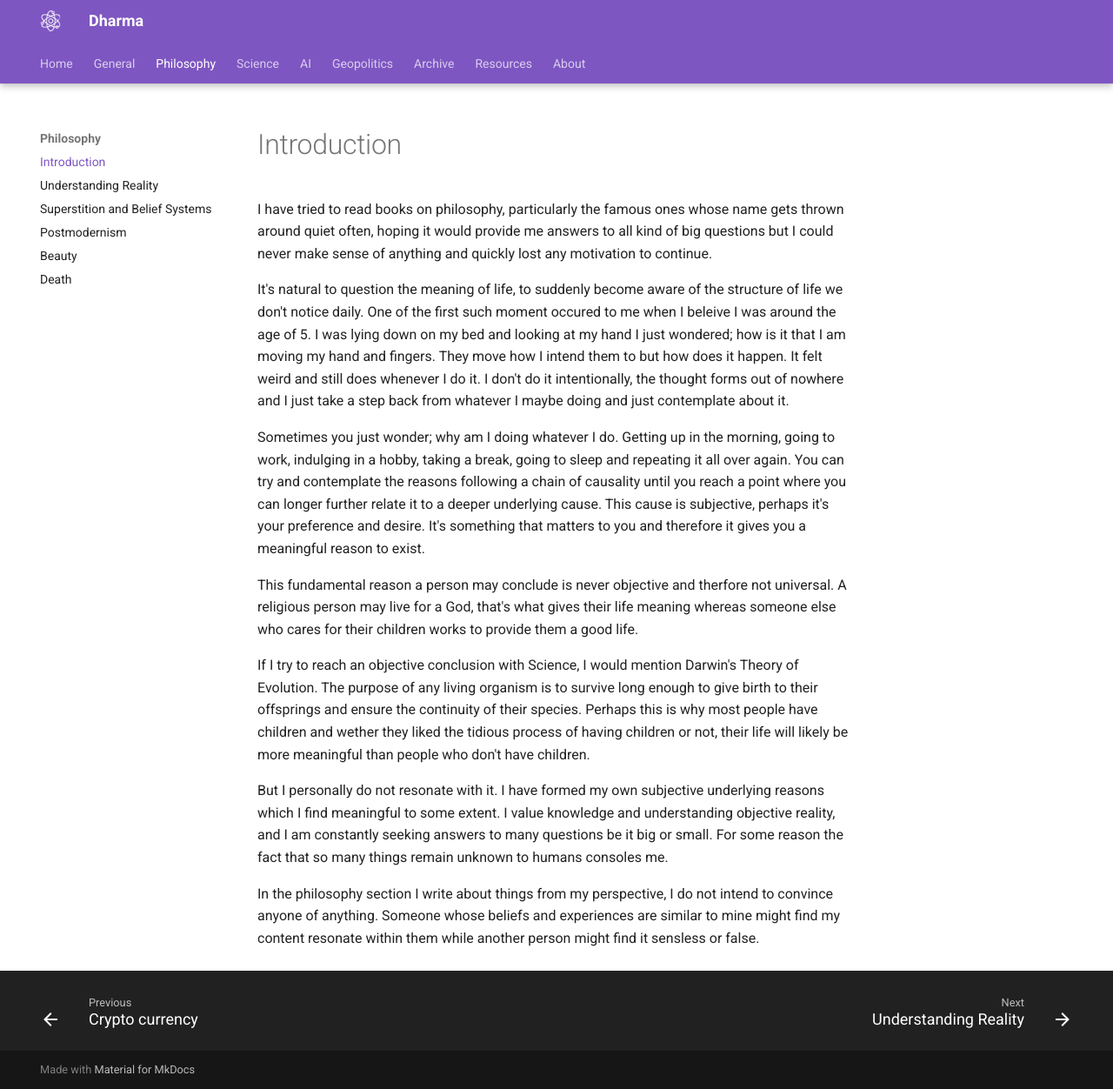
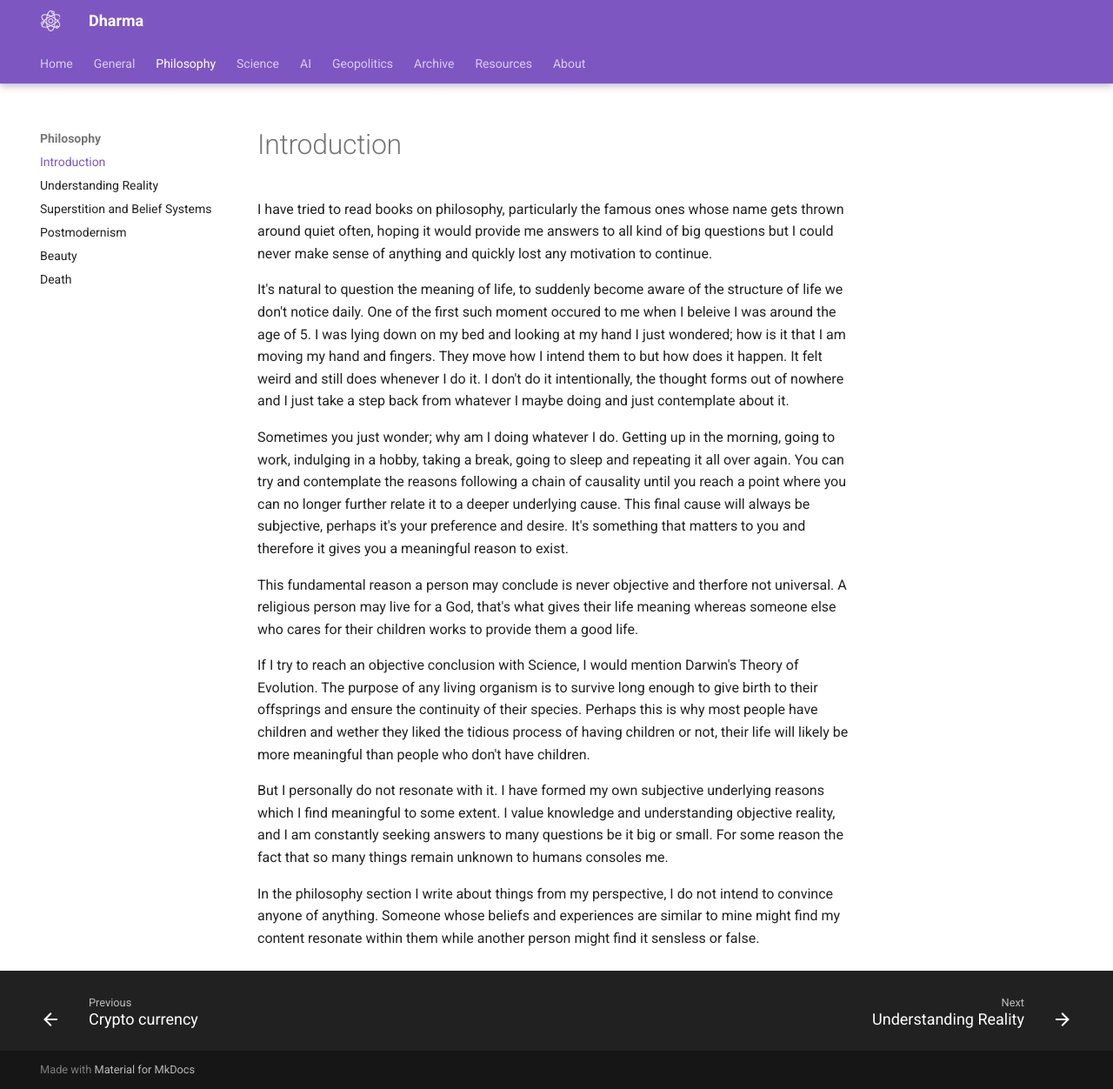
Before and after one commit to acorn23/Dharma, an MkDocs documentation site: the page built from docs/introduction.md, in a window 1280 px wide and 1252 px high. Shown: the whole window at 87% size. Built offline with MkDocs 1.6.1 and Material for MkDocs 9.7.7, drawn with Linux system fonts in a browser that asks for light colours.

Commit message:
update intro

```diff
--- a/docs/introduction.md
+++ b/docs/introduction.md
@@ -3,7 +3,7 @@ I have tried to read books on philosophy, particularly the famous ones whose nam
 It's natural to question the meaning of life, to suddenly become aware of the structure of life we don't notice daily. One of the first such moment occured to me when I beleive I was around the age of 5. I was lying down on my bed and looking at my hand I just wondered; how is it that I am moving my hand and fingers. They move how I intend them to but how does it happen. It felt weird and still does whenever I do it. I don't do it intentionally, the thought forms out of nowhere and I just take a step back from whatever I maybe doing and just contemplate about it.
 
 Sometimes you just wonder; why am I doing whatever I do. Getting up in the morning, going to work, indulging in a hobby, taking a break, going to sleep and repeating it all over again.
-You can try and contemplate the reasons following a chain of causality until you reach a point where you can longer further relate it to a deeper underlying cause. This cause is subjective, perhaps it's your preference and desire. It's something that matters to you and therefore it gives you a meaningful reason to exist.
+You can try and contemplate the reasons following a chain of causality until you reach a point where you can no longer further relate it to a deeper underlying cause. This final cause will always be subjective, perhaps it's your preference and desire. It's something that matters to you and therefore it gives you a meaningful reason to exist.
 
 This fundamental reason a person may conclude is never objective and therfore not universal.
 A religious person may live for a God, that's what gives their life meaning whereas someone else who cares for their children works to provide them a good life.
```
